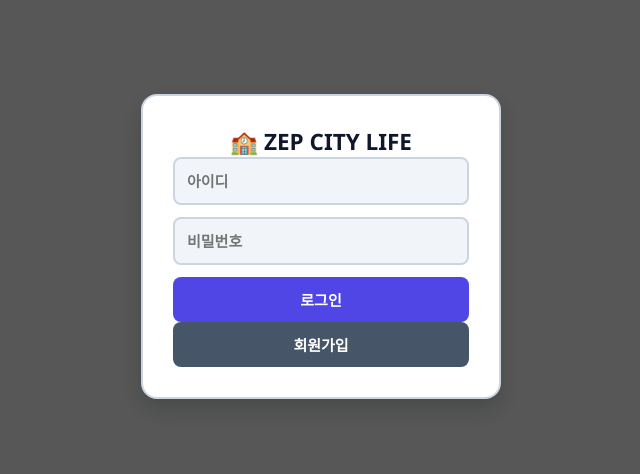
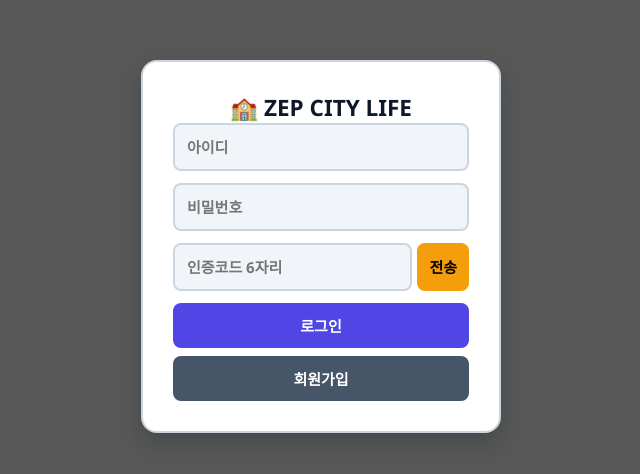
Before and after one commit to qpwo92837465-cell/tycoon, a website: page public/index.html in a window 1280 px wide. Shown: the part 154-628 px from the top of the page, without its empty margins (319-959 px from the left). Drawn offline with nearby package versions, Linux system fonts and the light colour scheme; no server answers.

Commit message:
Enhance authentication modal with email input
Added email and code input fields for authentication.

```diff
--- a/public/index.html
+++ b/public/index.html
@@ -12,9 +12,18 @@
       <h2 class="title-logo">🏫 ZEP CITY LIFE</h2>
       <div class="input-group"><input type="text" id="auth-username" placeholder="아이디"></div>
       <div class="input-group"><input type="password" id="auth-password" placeholder="비밀번호"></div>
-      <div class="auth-buttons">
+
+      <!-- 이메일 및 인증번호 입력 칸 (처음엔 숨김) -->
+      <div class="input-group" id="email-group" style="display:none;"><input type="email" id="auth-email" placeholder="이메일 주소"></div>
+      <div class="input-group" id="code-group" style="display:none; display:flex; gap:5px;">
+        <input type="text" id="auth-code" placeholder="인증코드 6자리" style="flex:1;">
+        <button class="btn warning" style="width:auto; padding:0 12px;" onclick="sendEmailCode()">전송</button>
+      </div>
+
+      <div class="auth-buttons" style="display:flex; flex-direction:column; gap:8px;">
         <button id="btn-login" class="btn primary">로그인</button>
-        <button id="btn-register" class="btn secondary">회원가입</button>
+        <button id="btn-show-register" class="btn secondary" onclick="toggleRegisterMode()">회원가입</button>
+        <button id="btn-register" class="btn success hidden" onclick="handleRegister()">가입 완료하기</button>
       </div>
     </div>
   </div>
```
